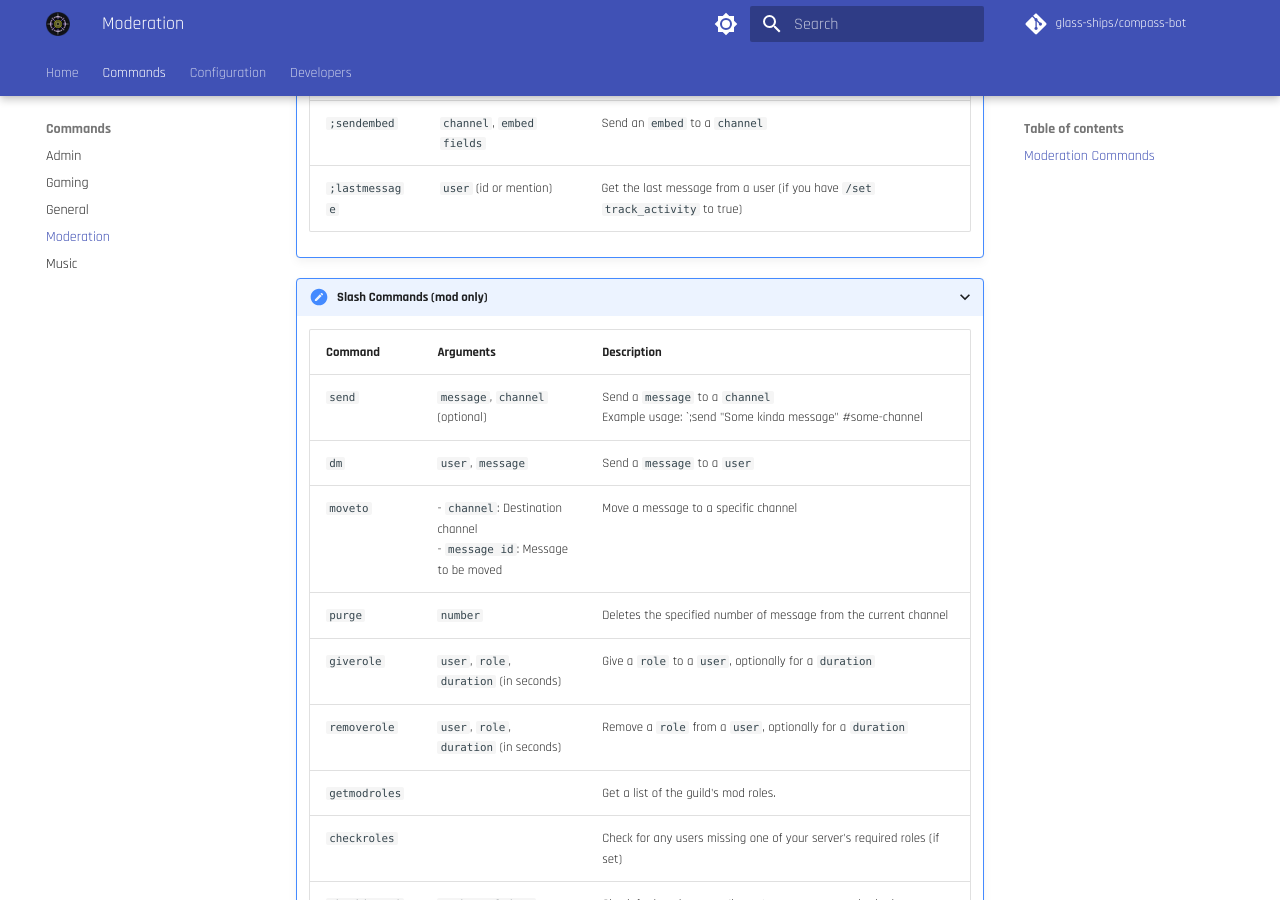
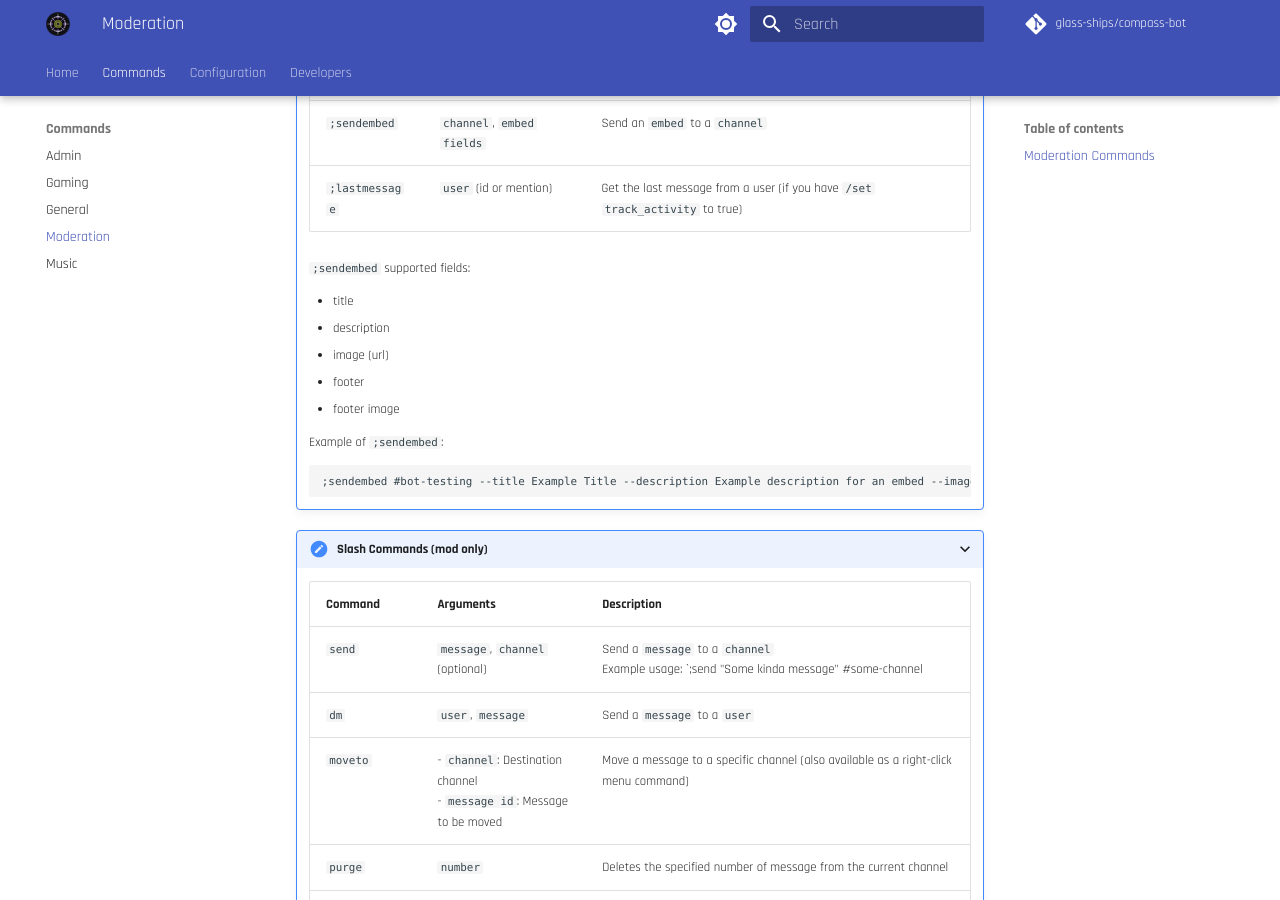
Before and after one commit to glass-ships/compass-bot, an MkDocs documentation site: the page built from docs/Commands/moderation.md, in a window 1280 px wide and 900 px high, scrolled down 341 px. Built offline with MkDocs 1.6.1 and Material for MkDocs 9.7.7, drawn with Linux system fonts in a browser that asks for light colours; some web fonts are replaced; comment, search, counter and statistics services are not loaded.

Commit message:
trivial updates

```diff
--- a/docs/Commands/moderation.md
+++ b/docs/Commands/moderation.md
@@ -9,13 +9,24 @@ These commands are only available to users with roles set via the `/ set mod_rol
     | `;sendembed` | `channel`, `embed fields` | Send an `embed` to a `channel` |
     | `;lastmessage` | `user` (id or mention) | Get the last message from a user (if you have `/set track_activity` to true) |
 
+    `;sendembed` supported fields:
+
+    - title
+    - description
+    - image (url)
+    - footer
+    - footer image
+
+    Example of `;sendembed`:
+
+        ;sendembed #bot-testing --title Example Title --description Example description for an embed --image https://media.discordapp.net/attachments/954197737140793365/954270177208467467/unknown.png --footer peekabo --footer-image https://glass-ships.gitlab.io/compass-bot/images/compassBkgd.png
 
 ???+ tldr "Slash Commands (mod only)"
     | Command | Arguments | Description |
     | :--- | :--- | :--- |
     | `send` | `message`, `channel` (optional) | Send a `message` to a `channel`<br>Example usage: `;send "Some kinda message" #some-channel |
     | `dm` | `user`, `message` | Send a `message` to a `user` |
-    | `moveto` | - `channel`: Destination channel<br>- `message id`: Message to be moved | Move a message to a specific channel |
+    | `moveto` | - `channel`: Destination channel<br>- `message id`: Message to be moved | Move a message to a specific channel (also available as a right-click menu command) |
     | `purge` | `number` | Deletes the specified number of message from the current channel |
     | `giverole` | `user`, `role`, `duration` (in seconds) | Give a `role` to a `user`, optionally for a `duration` |
     | `removerole` | `user`, `role`, `duration` (in seconds) | Remove a `role` from a `user`, optionally for a `duration` |
```
Also changed, not shown: docs/Commands/admin.md (+5 -4 lines), docs/Commands/gaming.md (+5 -13 lines), docs/Commands/general.md (+1 -1 lines), 5 other files.
